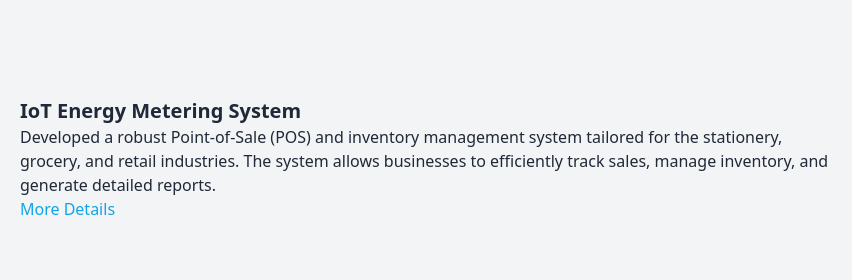
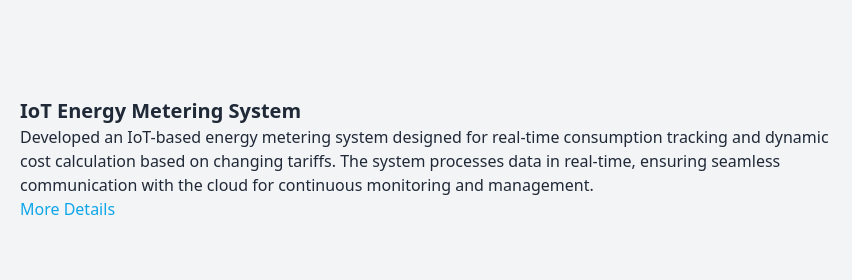
Before and after one commit to mskperera/susanthapereraportfolio, a plain HTML site: page index.html in a window 1280 px wide. Shown: the part 2100-2380 px from the top of the page, 428-1280 px from the left. Drawn offline with nearby package versions, Linux system fonts and the light colour scheme.

Commit message:
Update index.html

```diff
--- a/index.html
+++ b/index.html
@@ -389,8 +389,7 @@
         <div class="md:w-2/3">
           <h3 class="text-xl font-bold">IoT Energy Metering System</h3>
           <p>
-       Developed a robust Point-of-Sale (POS) and inventory management system tailored for the stationery, grocery, and retail industries. The system allows businesses to efficiently track sales, manage inventory, and generate detailed reports.
-	   </p>
+            Developed an IoT-based energy metering system designed for real-time consumption tracking and dynamic cost calculation based on changing tariffs. The system processes data in real-time, ensuring seamless communication with the cloud for continuous monitoring and management.  </p>
           <a
             href="https://example.com/iot-energy-metering-system"
             target="_blank"
```
